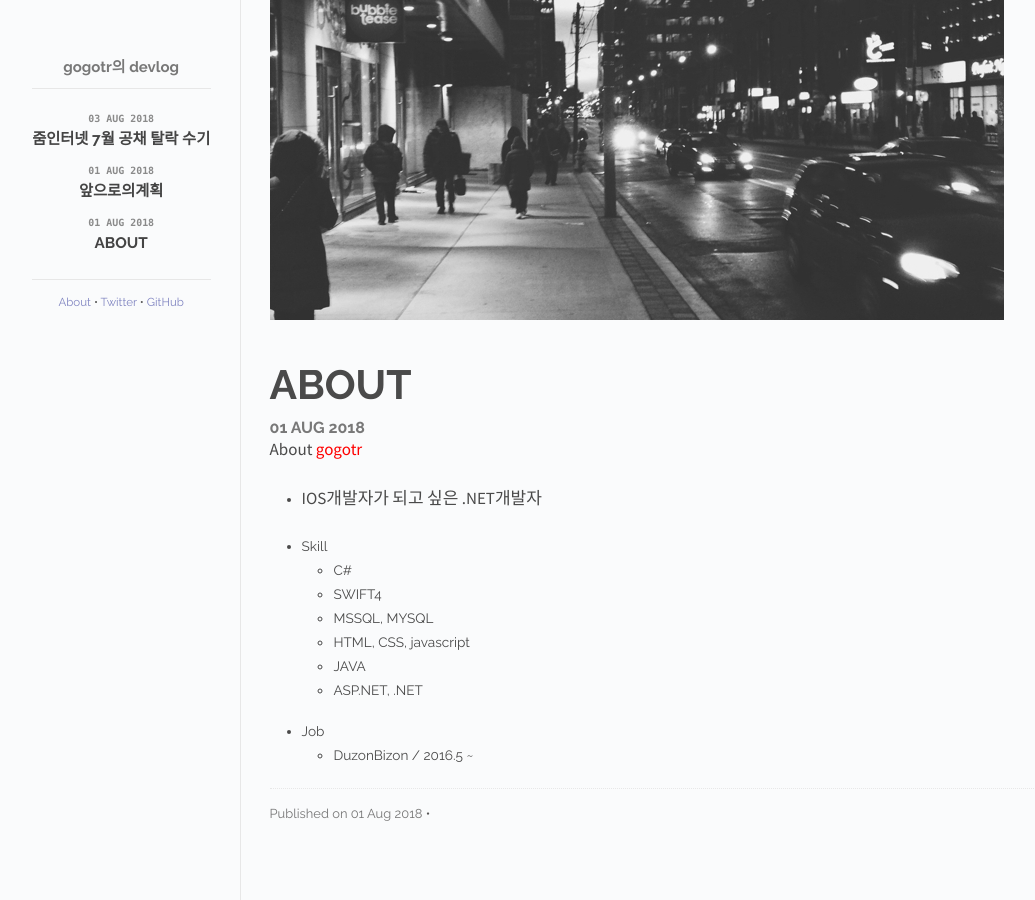
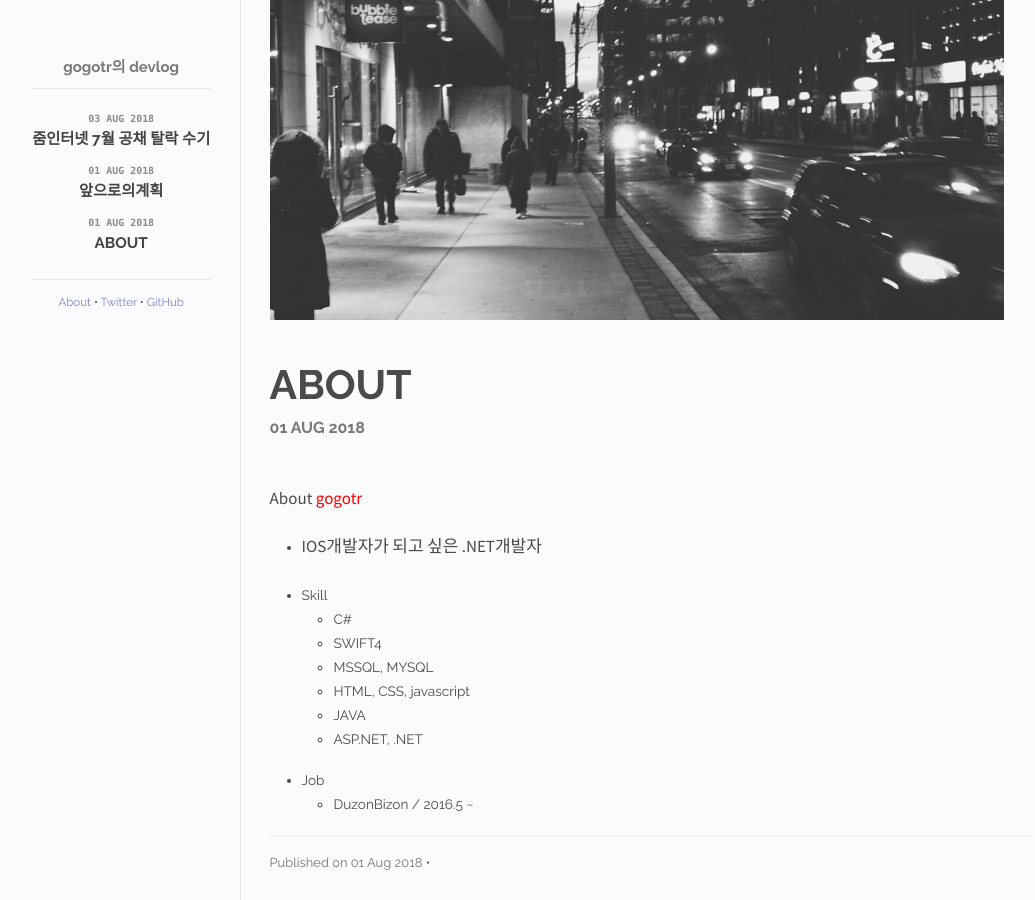
Before and after one commit to gogotr/gogotr.github.io, a Jekyll site: the page built from _posts/2018-08-01-about-post.md, in a window 1280 px wide. Shown: the whole page, without its empty margins (118-1153 px from the left). Built offline with Jekyll 4.4.1, drawn with Linux system fonts in a browser that asks for light colours; comment, search, counter and statistics services are not loaded.

Commit message:
edit post

```diff
--- a/_config.yml
+++ b/_config.yml
@@ -10,3 +10,7 @@ google_analytics_id: UA-123259882-1
 # Disqus
 disqus_url : http://disqus.com/by/disqus_S70ebkx8Gy
 disqus_id : disqus_S70ebkx8Gy
+
+
+#font
+font: "'Nanum Myeongjo', serif"
--- a/_layouts/default.html
+++ b/_layouts/default.html
@@ -18,6 +18,8 @@
       <!-- Google Fonts -->
       <link href='http://fonts.googleapis.com/css?family=Source+Sans+Pro:300,400,700' rel='stylesheet' type='text/css'>
       <link href='http://fonts.googleapis.com/css?family=Raleway:300,400,700' rel='stylesheet' type='text/css'>
+      <link href='http://fonts.googleapis.com/earlyaccess/nanummyeongjo.css');
+
   </head>
   <body>
     <div class="site">
--- a/_posts/2018-08-01-about-post.md
+++ b/_posts/2018-08-01-about-post.md
@@ -5,6 +5,8 @@ cover: cover.jpg
 date:   2018-08-01 22:16:00
 categories: posts
 ---
+<br/>
+
 > About <font color="red">gogotr</font>
 
 - IOS개발자가 되고 싶은 .NET개발자
```
Also changed, not shown: _posts/2018-08-01-블로그첫글!-post.md (+1 -0 lines), _posts/2018-08-03-줌인터넷 공채 탈락 수기-post.md (+2 -0 lines).
